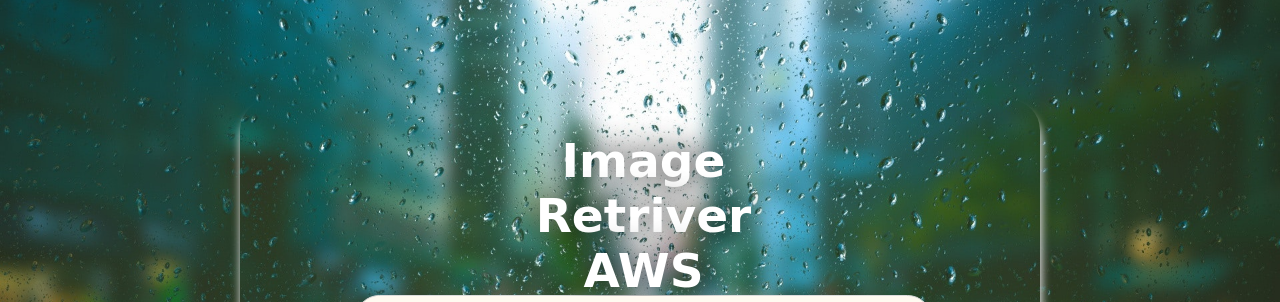
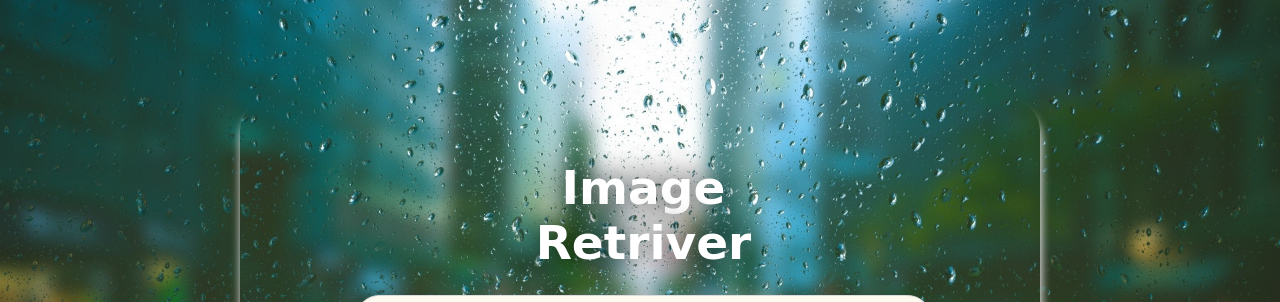
Before and after one commit to alekzanderx1/AI-PoweredImageSearch, a plain HTML site: page Frontend/Code/index.html in a window 1280 px wide. Shown: the top 302 px of the page. Drawn offline with nearby package versions, Linux system fonts and the light colour scheme.

Commit message:
JS Update

```diff
--- a/Frontend/Code/index.html
+++ b/Frontend/Code/index.html
@@ -21,7 +21,7 @@
 
         <div class="child">
         <header class="page-header">
-            <h1>Image Retriver AWS</h1>
+            <h1>Image Retriver</h1>
         </header>
 
         <div class="bar">
```
